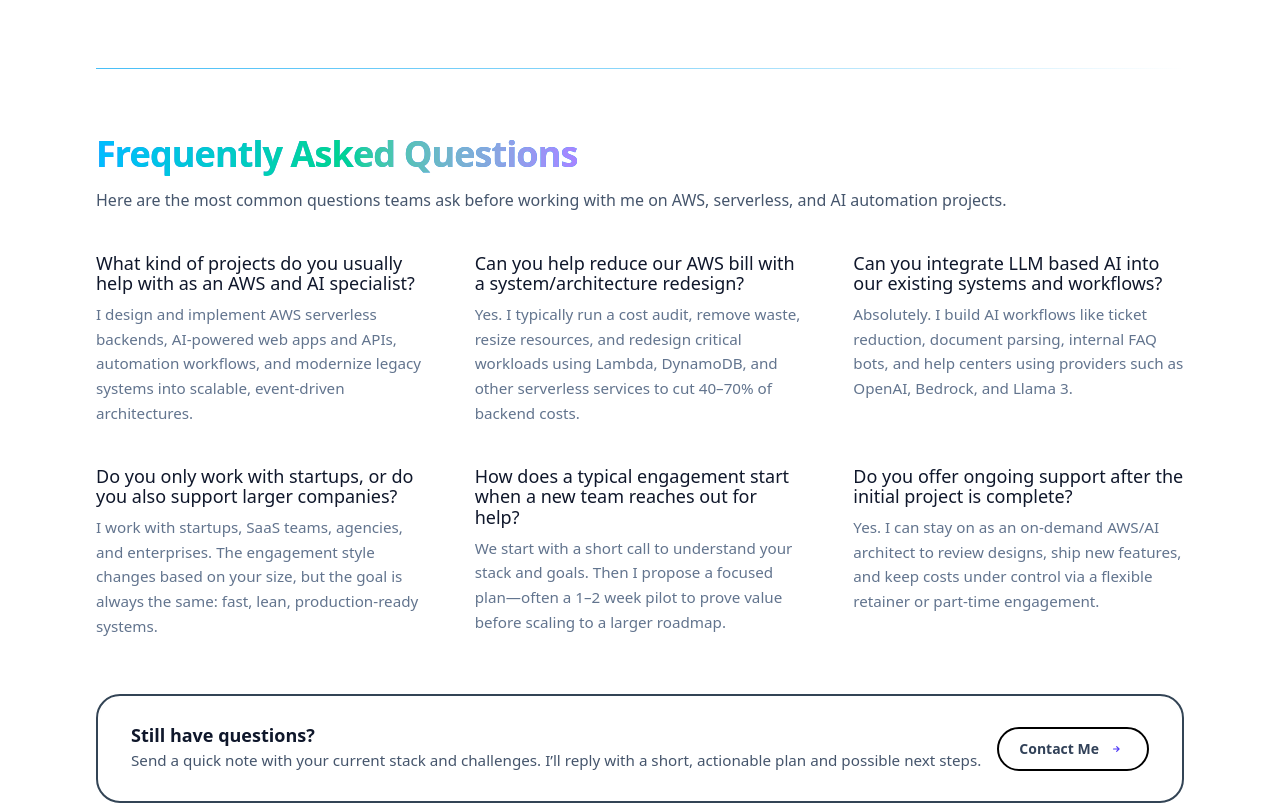
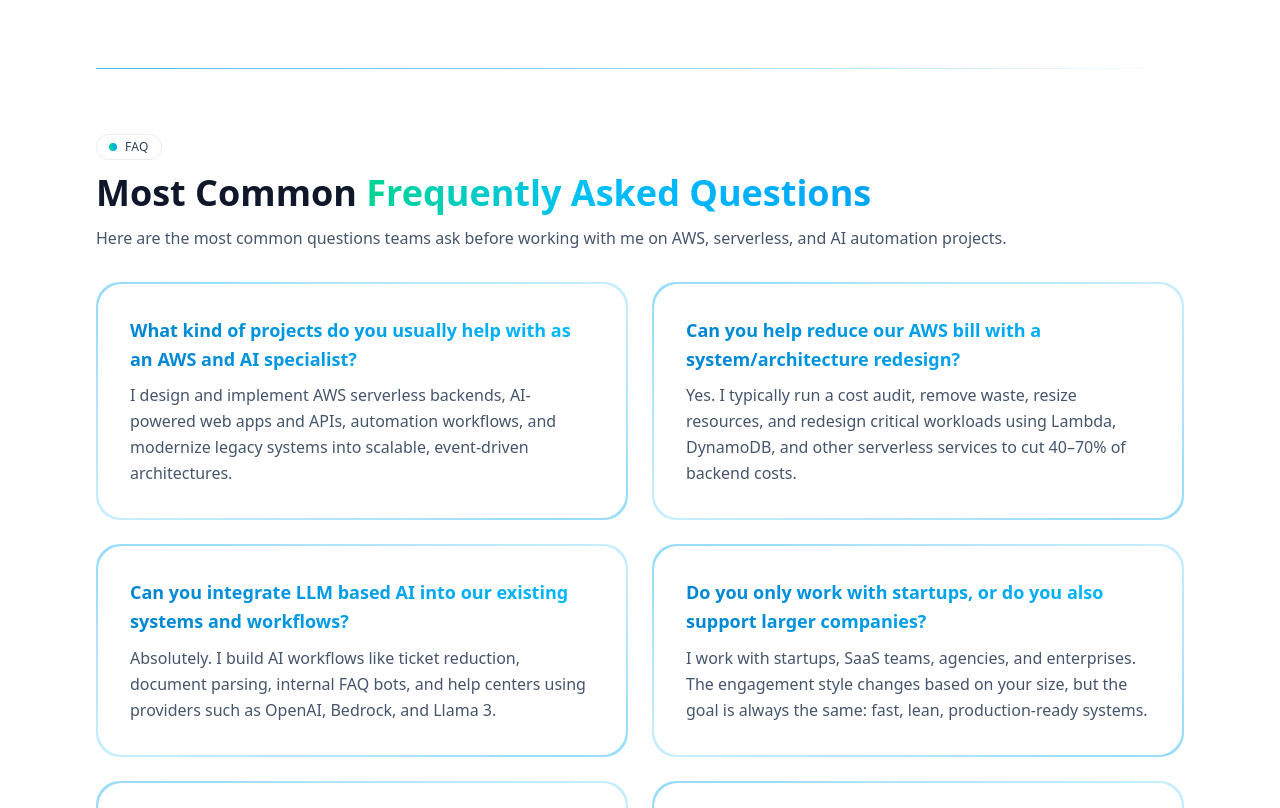
Before and after one commit to opmtwo/opmtwo-website, a Next.js app: page /home in a window 1280 px wide. Shown: the part 8000-8808 px from the top of the page. Built offline with nearby package versions, Linux system fonts and the light colour scheme; a web font is replaced by a local one.

Commit message:
Updated FaqSection - updated layout for uniformity

```diff
--- a/components/FaqSection.tsx
+++ b/components/FaqSection.tsx
@@ -33,31 +33,82 @@ export const FaqSection: React.FC = () => {
 		<section id="faq" className="relative flex flex-col items-center justify-center pb-16">
 			<div className="mx-auto max-w-6xl px-4 sm:px-6 lg:px-8">
 				{/* Header */}
-				<div className="mb-10">
+				{/* <div className="mb-10">
 					<h2 className="bg-linear-to-r from-indigo-500 via-sky-500 to-emerald-500 bg-clip-text text-3xl font-semibold tracking-tight text-transparent sm:text-4xl dark:from-indigo-400 dark:via-sky-400 dark:to-emerald-400">
 						<span className="bg-linear-to-r from-sky-400 via-emerald-400 to-violet-400 bg-clip-text text-transparent">
-							{/* The Modern AI & Cloud Tech Stack */}
 							Frequently Asked Questions
 						</span>
 					</h2>
 					<p className="mt-3 text-sm leading-relaxed text-slate-600 sm:text-base dark:text-slate-300">
 						Here are the most common questions teams ask before working with me on AWS, serverless, and AI automation projects.
 					</p>
+				</div> */}
+
+				{/* Section heading */}
+				<div className="space-y-3 mb-6">
+					<p className="inline-flex items-center rounded-full border border-slate-200/70 bg-white/70 px-3 py-1 text-xs font-medium tracking-wide text-slate-700 dark:border-slate-700/80 dark:bg-slate-900/80 dark:text-slate-200">
+						<span className="mr-2 inline-block h-2 w-2 rounded-full bg-linear-to-r from-emerald-400 to-sky-500" />
+						FAQ
+					</p>
+					<h2 className="text-balance text-2xl font-semibold text-slate-900 sm:text-3xl lg:text-4xl dark:text-slate-50">
+						Most Common&nbsp;
+						<span className="bg-linear-to-r from-emerald-400 via-sky-400 to-sky-500 bg-clip-text text-transparent">
+							{/* From “everything is on fire” */}
+							Frequently Asked Questions
+						</span>
+					</h2>
+					<p className="text-sm text-slate-600 sm:text-base dark:text-slate-400">
+						Here are the most common questions teams ask before working with me on AWS, serverless, and AI automation projects.
+					</p>
 				</div>
 
 				{/* FAQ grid */}
-				<div className="grid gap-x-12 gap-y-10 md:grid-cols-3">
+				{/* <div className="grid gap-x-12 gap-y-10 md:grid-cols-3">
 					{faqs.map((item) => (
 						<div key={item.question} className="space-y-2">
 							<h3 className="text-lg text-slate-900 dark:text-slate-50">{item.question}</h3>
 							<p className="text-sm leading-relaxed text-slate-500 sm:text-[0.95rem] dark:text-slate-400">{item.answer}</p>
 						</div>
 					))}
+				</div> */}
+
+				<div className="mt-8 grid gap-6 md:grid-cols-2">
+					{faqs.map((item) => (
+						// <div key={item.question} className="group rounded-2xl border-2 border-black/10 dark:border-white/10 p-6">
+
+						<div
+							key={item.question}
+							className="
+									relative rounded-3xl p-[2px]
+									bg-linear-to-br from-sky-500/40 via-sky-300/40 to-sky-500/40
+									hover:from-sky-400 hover:via-sky-200 hover:to-sky-500
+									transition-all duration-300
+								"
+						>
+							<article
+								className="
+										h-full rounded-3xl bg-white dark:bg-(--background-dark) p-8
+										backdrop-blur-sm
+										hover:shadow-[0_0_28px_rgba(0,0,255,0.14)]
+										transition-all duration-300
+										space-y-2
+									"
+							>
+								{/* <h3 className="text-lg font-semibold text-slate-900 dark:text-slate-50">{item.question}</h3> */}
+								{/* <h4 className="text-md font-semibold">{item.question}</h4> */}
+								<h4 className="text-lg font-semibold bg-linear-to-r from-sky-600 to-sky-400 bg-clip-text text-transparent">
+									<span className="leading-relaxed">{item.question}</span>
+								</h4>
+								{/* <p className="mt-2 text-sm leading-relaxed text-slate-600 dark:text-slate-400">{item.answer}</p> */}
+								<p className="leading-relaxed text-slate-600">{item.answer}</p>
+							</article>
+						</div>
+					))}
 				</div>
 
 				{/* Bottom CTA card with gradient border */}
 				<div className="mt-14 rounded-3xl p-px border-2">
-					<div className="flex flex-col items-start justify-between gap-4 rounded-[1.45rem] bg-white/95 px-6 py-6 backdrop-blur-sm sm:px-8 sm:py-7 md:flex-row md:items-center dark:bg-slate-900/95">
+					<div className="flex flex-col items-start justify-between gap-4 rounded-[1.45rem] px-6 py-6 sm:px-8 sm:py-7 md:flex-row md:items-center">
 						<div>
 							<h3 className="text-base font-semibold text-slate-900 sm:text-lg dark:text-slate-50">Still have questions?</h3>
 							<p className="mt-1 text-sm text-slate-600 sm:text-[0.95rem] dark:text-slate-300">
@@ -92,7 +143,7 @@ export const FaqSection: React.FC = () => {
 							href={`mailto:connect@opmtwo.com?subject=Serverless%20%2B%20AI%20Consultation`}
 							target="_blank"
 							rel="noreferrer"
-							className="inline-flex items-center gap-2 rounded-full border-2 border-black dark:border-white px-5 py-2.5 text-sm font-semibold text-slate-700 transition hover:bg-[#1DBF73] hover:text-white hover:border-[#1DBF73]  dark:text-slate-100 dark:hover:bg-[#1DBF73] dark:hover:text-white dark:hover:border-[#1DBF73]"
+							className="inline-flex items-center justify-center min-w-[150px] gap-2 rounded-full border-2 border-black dark:border-white px-5 py-2.5 text-sm font-semibold text-slate-700 transition hover:bg-[#1DBF73] hover:text-white hover:border-[#1DBF73]  dark:text-slate-100 dark:hover:bg-[#1DBF73] dark:hover:text-white dark:hover:border-[#1DBF73]"
 						>
 							{/* <MailIcon className="h-4 w-4" />
 													{fiverrLabel} */}
```
